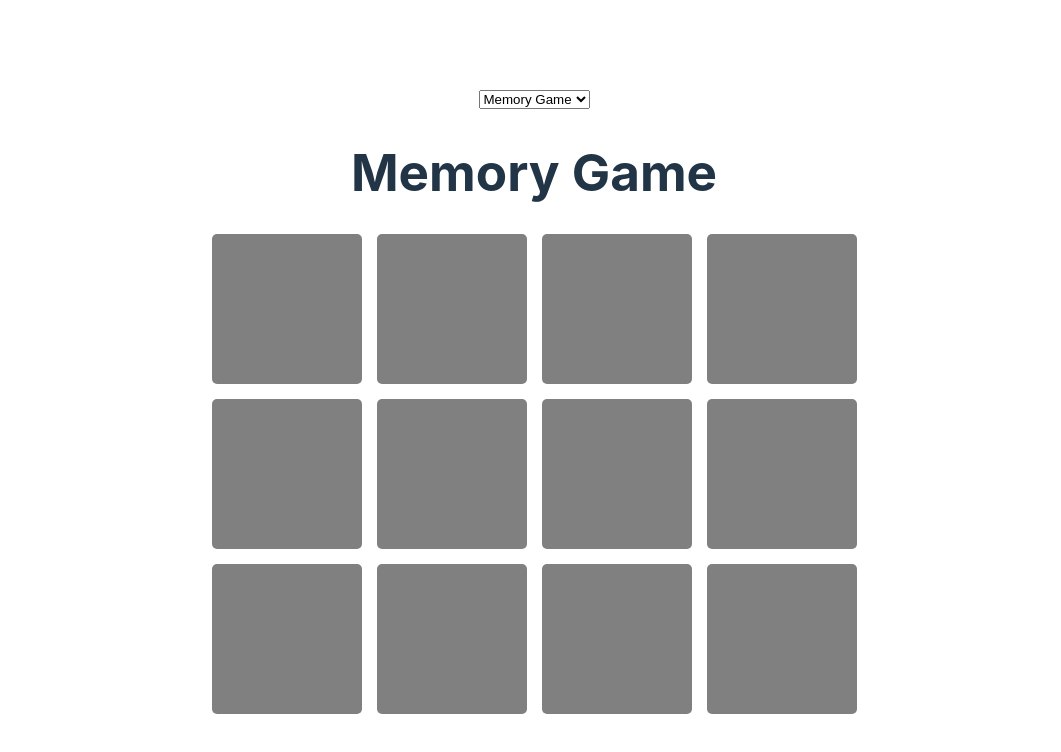
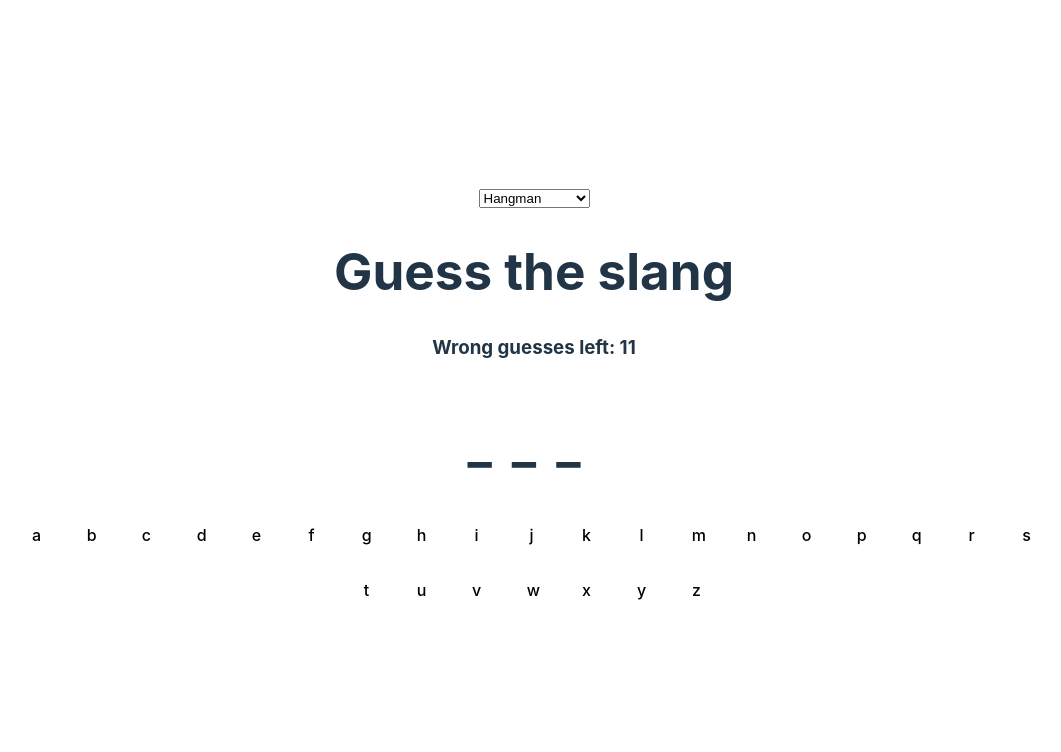
Before and after one commit to sixiann/react-games, a React (Vite) app: page / in a window 1280 px wide. Shown: the top 752 px of the page, without its empty margins (106-1167 px from the left). Built offline with nearby package versions, Linux system fonts and the light colour scheme.

Commit message:
add dropdown and fix bug in hangman

```diff
--- a/src/App.css
+++ b/src/App.css
@@ -4,6 +4,7 @@
   text-align: center;
 }
 
+/* memory game */
 .grid-container {
   display: grid;
   grid-template-columns: repeat(4, 1fr);
@@ -30,8 +31,11 @@
   border: 0;
 }
 
+/* hangman */
 .keyboard{
-  width: 600px;
+  width: 90%;
+  margin: 0 auto;
+
 }
 
 .keyboard-button{
--- a/src/App.tsx
+++ b/src/App.tsx
@@ -4,7 +4,7 @@ import { useState } from "react";
 import "./App.css";
 
 function App() {
-  const [selectedGame, setSelectedGame] = useState<string>("MemoryGame");
+  const [selectedGame, setSelectedGame] = useState<string>("Hangman");
 
   const handleChange = (event: React.ChangeEvent<HTMLSelectElement>) => {
     setSelectedGame(event.target.value);
@@ -13,10 +13,10 @@ function App() {
   return (
     <div>
       <select value={selectedGame} onChange={handleChange}>
+        <option value="Hangman">Hangman</option>
         <option value="MemoryGame">Memory Game</option>
-        <option value="Hangman">Hangman</option>
       </select>
-      {selectedGame === "MemoryGame" ? <MemoryGame /> : <Hangman />}
+      {selectedGame === "Hangman" ? <Hangman /> : <MemoryGame />}
     </div>
   );
 }
--- a/src/Hangman.tsx
+++ b/src/Hangman.tsx
@@ -133,7 +133,7 @@ const Hangman: React.FC = () => {
       setIsWin(true);
     }
 
-    if (attemptsLeft === 1 && !win){
+    if (attemptsLeft === 1 && !win && !key.inWord){
         setIsLost(true);
         setWordArray(wordArray.map(word => ({
             ...word,
```
